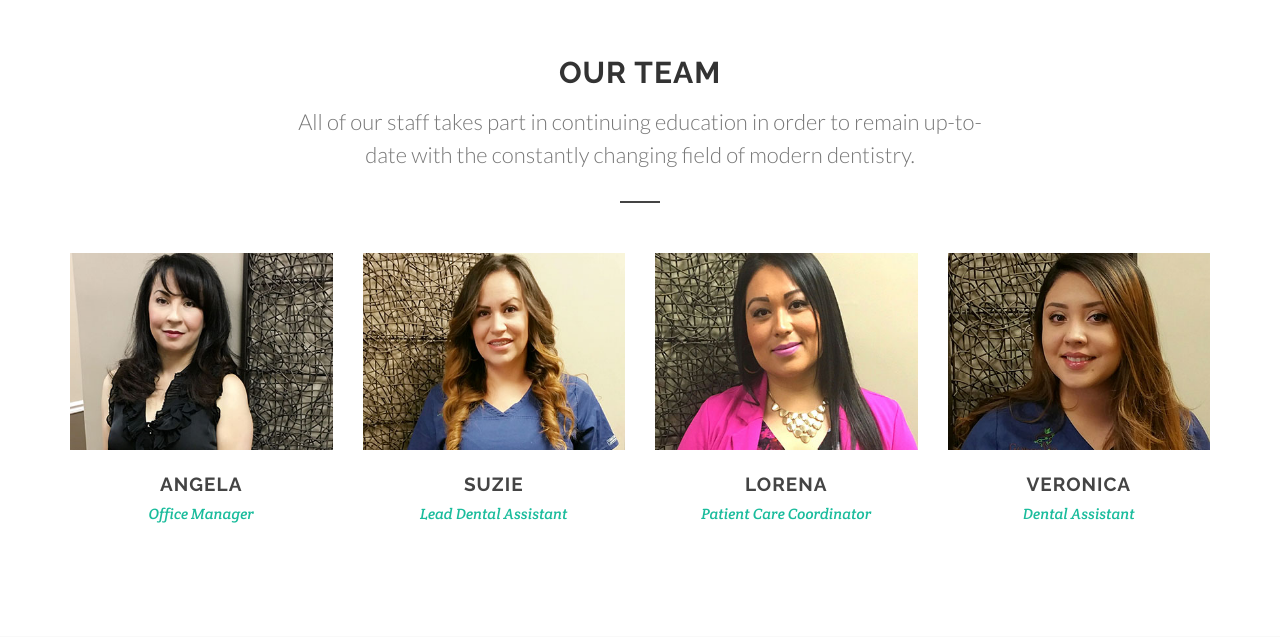
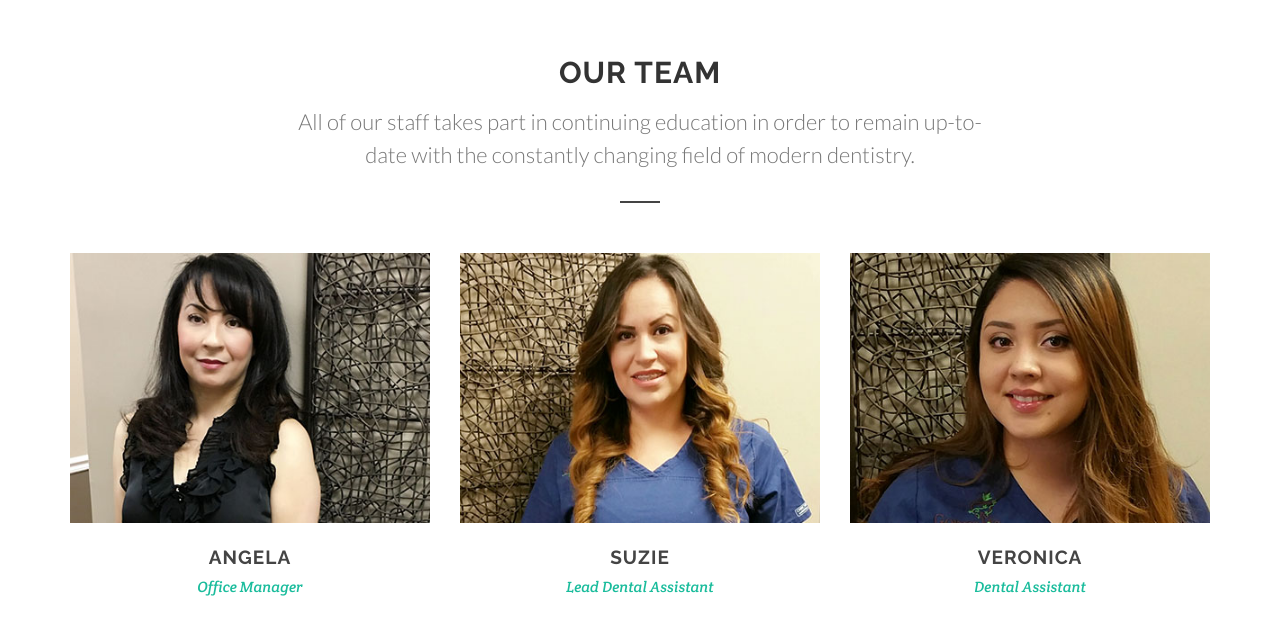
Before and after one commit to pobrejuanito/cdsi-gonzales, a Django app: page / in a window 1280 px wide. Shown: the part 3124-3761 px from the top of the page. Run offline with Django 3.2, Linux system fonts and the light colour scheme; parts of the project's set-up code (start-up, migrations or seed data) failed here and were passed over; some libraries are stand-ins or nearby versions.

Commit message:
remove lorena

```diff
--- a/templates/home.html
+++ b/templates/home.html
@@ -470,7 +470,7 @@ changing field of modern dentistry.</span>
 					</div>
 					<div class="row">
 
-						<div class="col-md-3 col-sm-6 bottommargin">
+						<div class="col-md-4 col-sm-6 bottommargin">
 
 							<div class="team">
 								<div class="team-image">
@@ -484,7 +484,7 @@ changing field of modern dentistry.</span>
 
 						</div>
 
-						<div class="col-md-3 col-sm-6 bottommargin">
+						<div class="col-md-4 col-sm-6 bottommargin">
 
 							<div class="team">
 								<div class="team-image">
@@ -498,20 +498,7 @@ changing field of modern dentistry.</span>
 
 						</div>
 
-						<div class="col-md-3 col-sm-6 bottommargin">
-
-							<div class="team">
-								<div class="team-image">
-									<img src="{% static 'images/lorena.jpg' %}" alt="Lorena">
-								</div>
-								<div class="team-desc">
-									<div class="team-title"><h4>Lorena</h4><span>Patient Care Coordinator</span></div>
-								</div>
-							</div>
-
-						</div>
-
-						<div class="col-md-3 col-sm-6 bottommargin">
+						<div class="col-md-4 col-sm-6 bottommargin">
 
 							<div class="team">
 								<div class="team-image">
```
